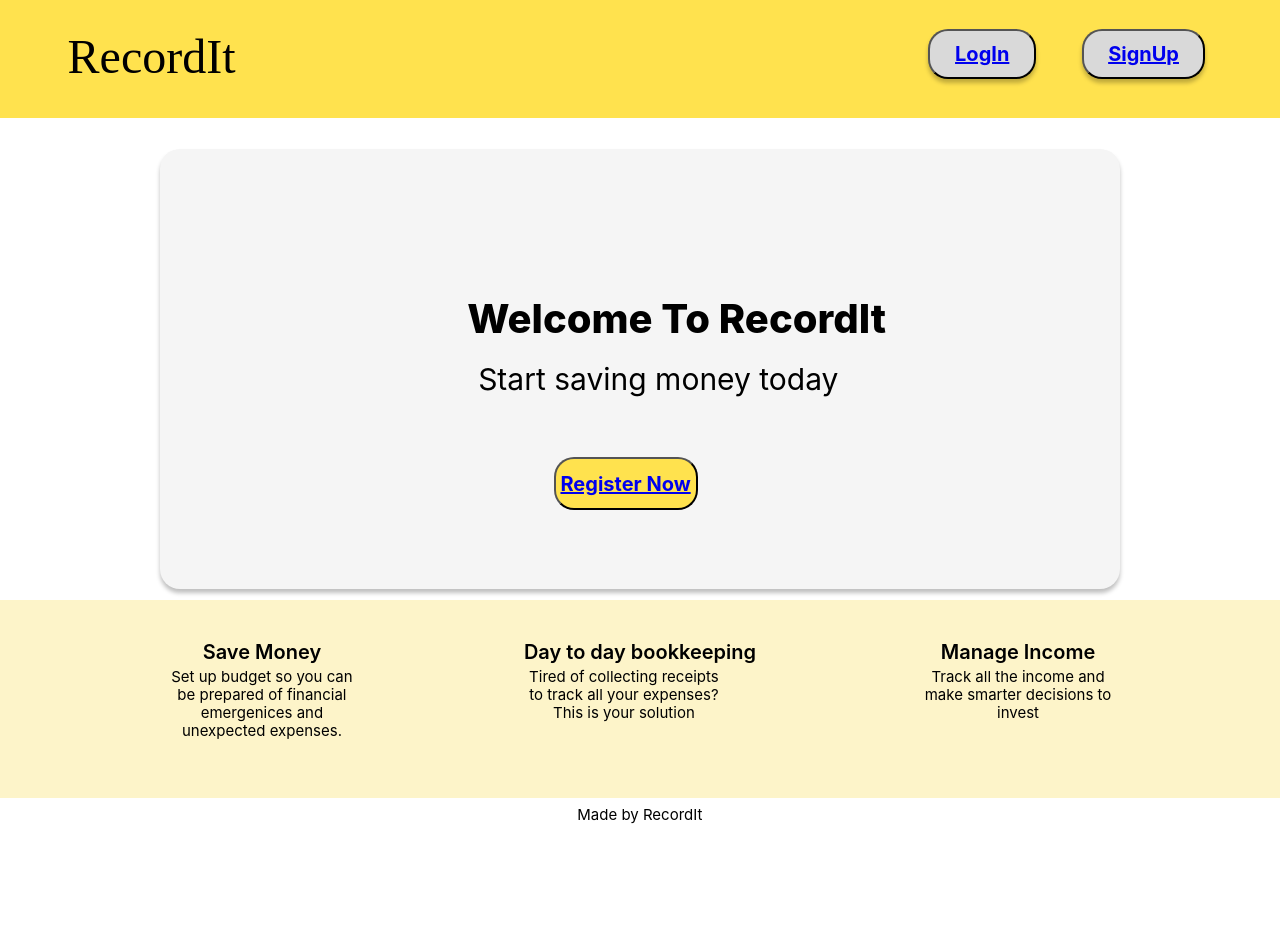
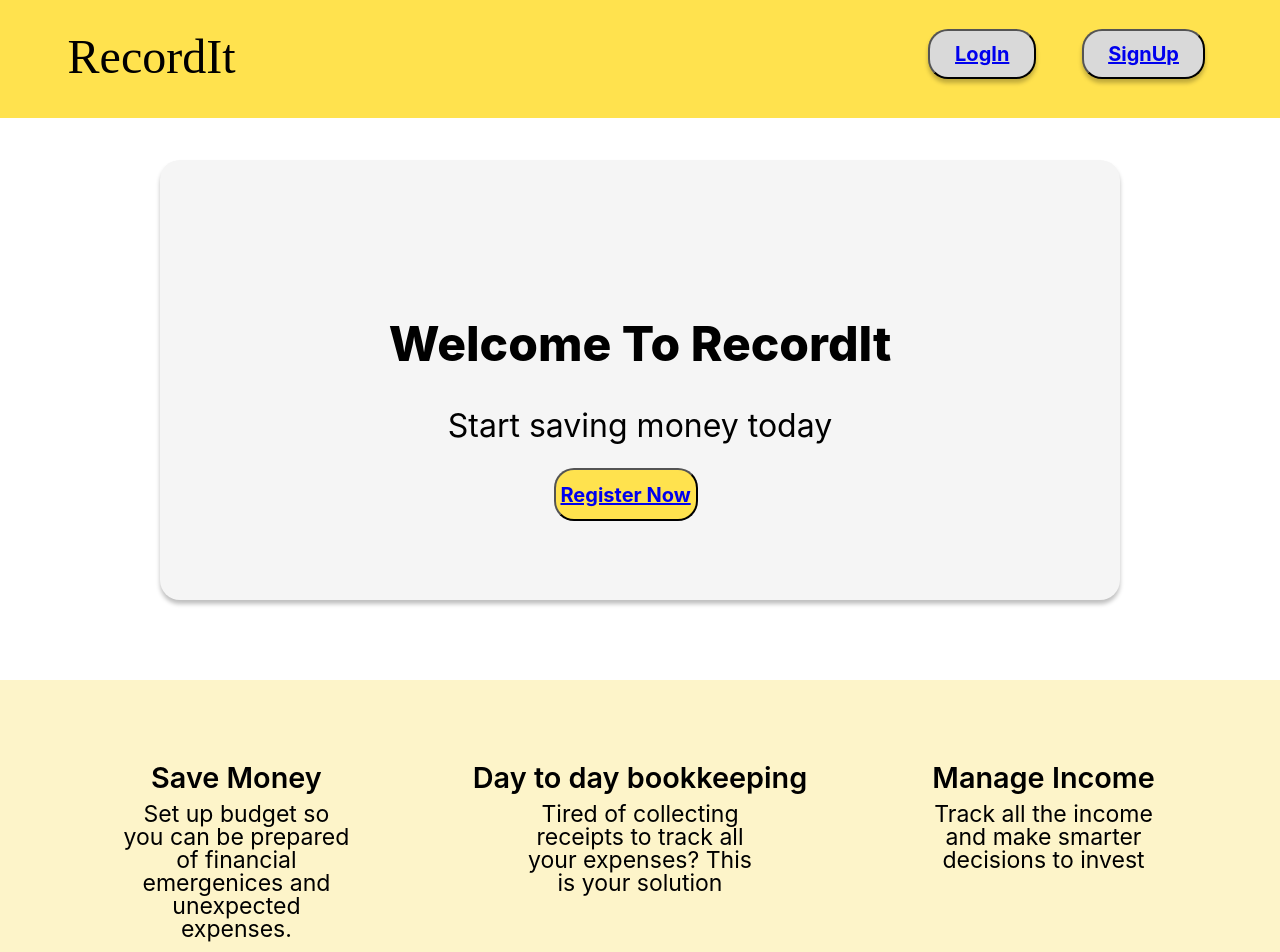
Before and after one commit to AugustRushG/IT_Project, a React (Create React App) app in the folder start_page/: page / in a window 1280 px wide. Shown: the top 952 px of the page. Before the commit the page ends 832 px from the top, so only its background shows below. Built offline with nearby package versions, Linux system fonts and the light colour scheme.

Commit message:
Changed font size

```diff
--- a/start_page/src/App.js
+++ b/start_page/src/App.js
@@ -6,6 +6,7 @@ import Register from "./register/Register";
 import Missing from "./Missing";
 import {useState, useEffect} from 'react';
 import{Route, Routes, useNavigate,matchRoutes, useLocation } from 'react-router-dom';
+import Dashboard from "./dashBoard/Dashboard";
 
 
 
@@ -16,14 +17,18 @@ function App() {
   return (
     <div className="App">
       <Header></Header>
+
       <Routes>
 
         <Route exact path='/' element={<StartPage/>}></Route>
         <Route exact path='/LogIn' element={<LogIn/>}></Route>
-        <Route exact path='/SignUp' element={<Register/>}></Route>
+        <Route exact path='/Register' element={<Register/>}></Route>
+        <Route exact path='/dashboard' element={<Dashboard/>}></Route>
+
         <Route path='*' element={<Missing />}></Route>
 
       </Routes>
+
       <Footer></Footer>
     </div>
   );
--- a/start_page/src/Header.js
+++ b/start_page/src/Header.js
@@ -4,16 +4,16 @@ import{Link, Route, Routes, useNavigate,useLocation} from 'react-router-dom';
 const Header = () => {
     //get current location
     const location=useLocation();
+    console.log(location.pathname);
 
     //if in home,signUop,Register page, header link stays the same, if in other such as dashboard, change to other link
   return (
     <header className='Header'>
         <h1>RecordIt</h1>
-        {location.pathname==='/dashBoard'? (<>
+        {location.pathname==='/dashboard'? (<>
             <button className='Account'><Link to = '/LogIn'>Account</Link></button>
             <button className='LogOut'><Link to = '/'>LogOut</Link></button>
         </>):(<>
-
             <button className='LogIn'><Link to = '/LogIn'>LogIn</Link></button>
             <button className='SignUp'><Link to = '/Register'>SignUp</Link></button>
         </>)}
--- /dev/null
+++ b/start_page/src/dashBoard/Dashboard.css
@@ -0,0 +1,9 @@
+.Information{
+    position: relative;
+    width: 100%;
+    height: 17.8vh;
+    top: 100px;
+    background: rgba(217, 217, 217, 0.42);
+    mix-blend-mode: normal;
+
+}
--- a/start_page/src/dashBoard/Dashboard.js
+++ b/start_page/src/dashBoard/Dashboard.js
@@ -1,8 +1,12 @@
 import React from 'react'
+import Information from './Information'
 
 const Dashboard = () => {
   return (
-    <div>Dashboard</div>
+    <div>Dashboard
+
+      <Information></Information>
+    </div>
   )
 }
 
--- /dev/null
+++ b/start_page/src/dashBoard/Information.js
@@ -0,0 +1,12 @@
+import React from 'react'
+
+const Information = () => {
+    console.log("info");
+  return (
+    <div className='Information'>
+        Main information area
+    </div>
+  )
+}
+
+export default Information
--- a/start_page/src/index.css
+++ b/start_page/src/index.css
@@ -2,6 +2,12 @@
   margin: 0;
   padding: 0;
   box-sizing: border-box;
+
+}
+
+html{
+  height: 100%;
+  width: 100%;
 }
 
 .App{
@@ -9,6 +15,8 @@
   position: relative;
   width: 100%;
   height: 100vh;
+  max-height: 1080px;
+  max-width: 1920px;
   align-items: center;
 
   background: #FFFFFF;
@@ -62,6 +70,46 @@
   color: #000000;
 }
 
+.Account{
+  position: absolute;
+  left: 72.5%;
+  right: 19.03%;
+  top: 24.58%;
+  bottom: 33.05%;
+
+  background: #D9D9D9;
+  box-shadow: 0px 4px 4px rgba(0, 0, 0, 0.25);
+  border-radius: 20px;
+
+  font-family: 'Inter';
+  font-style: normal;
+  font-weight: 700;
+  font-size: 20px;
+  line-height: 24px;
+
+  color: #000000;
+
+}
+
+.LogOut{
+  position: absolute;
+  left: 84.51%;
+  right: 5.83%;
+  top: 24.58%;
+  bottom: 33.05%;
+
+  background: #D9D9D9;
+  box-shadow: 0px 4px 4px rgba(0, 0, 0, 0.25);
+  border-radius: 20px;
+  font-family: 'Inter';
+  font-style: normal;
+  font-weight: 700;
+  font-size: 20px;
+  line-height: 24px;
+
+  color: #000000;
+}
+
 .Header h1{
   position: absolute;
   left: 5.28%;
@@ -78,17 +126,17 @@
 }
 
 .Footer{
-  position: absolute;
+  position: relative;
   width: 100%;
-  height: 4%;
-  left: 0px;
-  top: 100vh;
+  height: 3vh;
+  top: 68vh;
   background: #FFFFFF;
+
+
 }
 
 .Footer h1{
-  position:absolute;
-  left: 45.1%;
+  position:relative;
   top: 20%;
   margin: auto;
 
--- a/start_page/src/index.js
+++ b/start_page/src/index.js
@@ -2,6 +2,7 @@ import React from 'react';
 import ReactDOM from 'react-dom/client';
 import './index.css';
 import './start_page/StartPage.css';
+import './dashBoard/Dashboard.css'
 import App from './App';
 import { BrowserRouter as Router, Routes, Route } from 'react-router-dom';
 
--- a/start_page/src/start_page/StartPage.css
+++ b/start_page/src/start_page/StartPage.css
@@ -3,9 +3,9 @@
 .MainSection {
     position: relative;
     width: 75%;
-    height: 55%;
+    height: 55vh;
     left: 12.5%;
-    top: 149px;
+    top: 20vh;
 
     background: #F5F5F5;
     box-shadow: 0px 4px 4px rgba(0, 0, 0, 0.25);
@@ -34,16 +34,15 @@
 }
 
   .MainSection h1{
-    position: absolute;
-    left: 32%;
-    top: 33.21%;
+    position: relative;
+    top: 20vh;
     margin: auto;
 
 
     font-family: 'Inter';
     font-style: normal;
     font-weight: 800;
-    font-size: 40px;
+    font-size: 3em;
     line-height: 48px;
     text-align: center;
 
@@ -52,17 +51,14 @@
 }
 
   .MainSection p{
-    position: absolute;
-    width: 363px;
-    height: 36px;
-    left: 33%;
-    top: 48.21%;
+    position: relative;
+    top:25vh;
     margin: auto;
 
     font-family: 'Inter';
     font-style: normal;
     font-weight: 400;
-    font-size: 30px;
+    font-size: 2em;
     line-height: 36px;
     text-align: center;
 
@@ -72,8 +68,8 @@
   .BottomSection{
     position: absolute;
     width: 100%;
-    height: 24.8%;
-    top: 75%;
+    height: 40vh;
+    top: 85vh;
     display: flex;
     justify-content: space-evenly;
 
@@ -83,17 +79,13 @@
 
 span{
     position: relative;
-    height: 24px;
-    top: 20%;
-
-
-
+    top: 10vh;
+    height: 5vh;
 
     font-family: 'Inter';
     font-style: normal;
     font-weight: 600;
-    font-size: 20px;
-    line-height: 24px;
+    font-size: 1.8em;
     text-align: center;
     display: block;
 
@@ -101,13 +93,18 @@ span{
 }
 
 #small {
+  position: relative;
+  top: 1vh;
+  margin: auto;
+  height: 20vh;
 
   font-family: 'Inter';
   font-style: normal;
   font-weight: 400;
-  font-size: 15px;
-  line-height: 18px;
-  width: 200px;
+  font-size: 0.8em;
+  line-height: 1em;
+  width: 10em;
+  text-align: center;
 
   color: #000000;
 }
```
